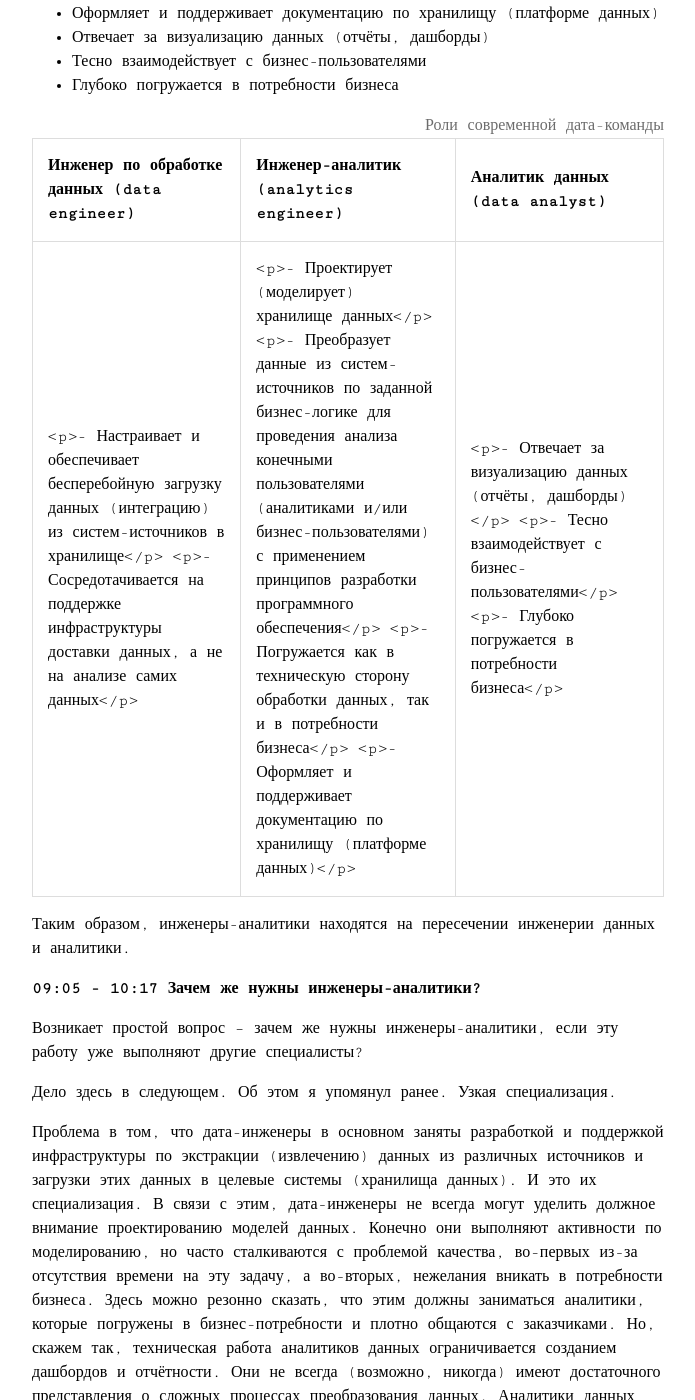
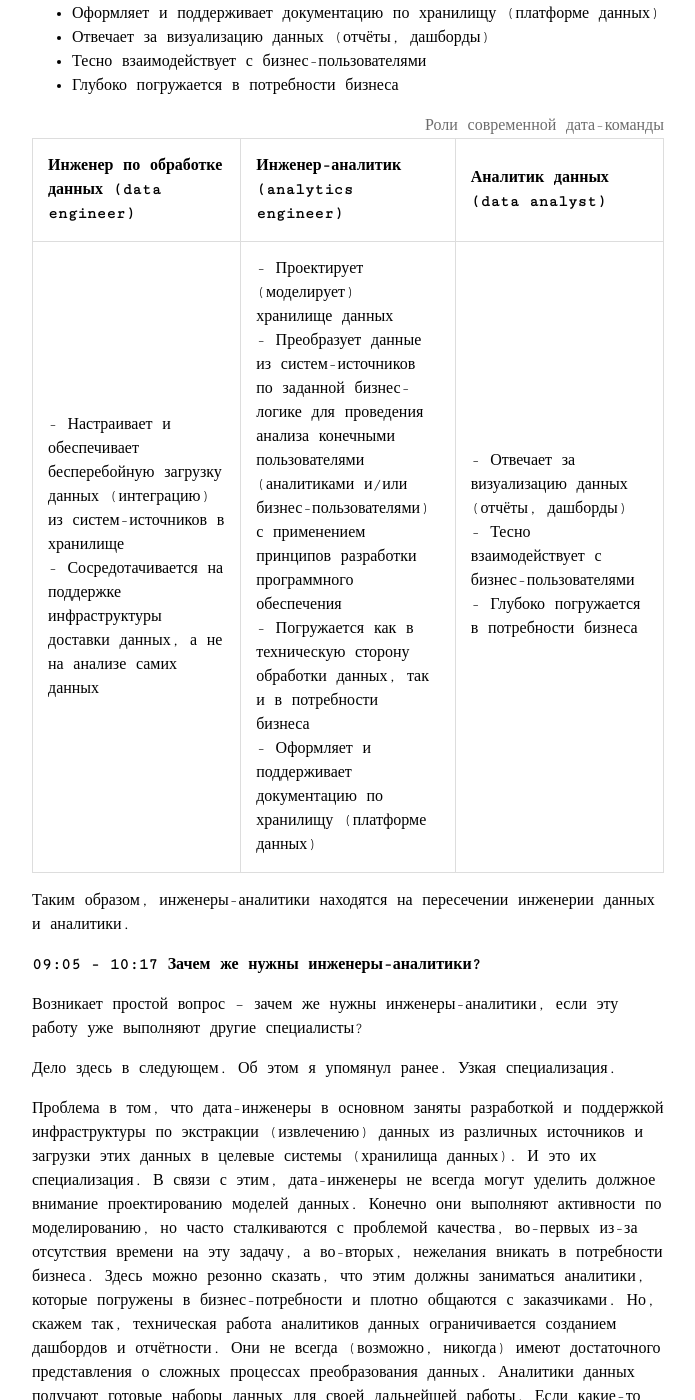
Before and after one commit to techwritex/techcommpod, a Jekyll site: the page built from _posts/2024-09-19-vypusk-21-inzhenery-analitiki-i-dbt.md, in a window 1280 px wide and 1400 px high, scrolled down 3549 px. Shown: the whole window, without its empty margins (292-987 px from the left). Built offline with Jekyll 4.4.1, drawn with Linux system fonts in a browser that asks for light colours.

Commit message:
techcommpod-1.8.4-episode-21-table-fixes

```diff
--- a/_posts/2024-09-19-vypusk-21-inzhenery-analitiki-i-dbt.md
+++ b/_posts/2024-09-19-vypusk-21-inzhenery-analitiki-i-dbt.md
@@ -111,19 +111,19 @@ episode: "Выпуск #21. Инженеры-аналитики и dbt"
     <tbody>
         <tr>
             <td markdown="span" style="border: 1px solid #ddd; text-align: left; padding: 15px;">
-                <p>- Настраивает и обеспечивает бесперебойную загрузку данных (интеграцию) из систем-источников в хранилище</p>
-                <p>- Сосредотачивается на поддержке инфраструктуры доставки данных, а не на анализе самих данных</p>
+                - Настраивает и обеспечивает бесперебойную загрузку данных (интеграцию) из систем-источников в хранилище<br>
+                - Сосредотачивается на поддержке инфраструктуры доставки данных, а не на анализе самих данных<br>
             </td>
             <td markdown="span" style="border: 1px solid #ddd; text-align: left; padding: 15px;">
-                <p>- Проектирует (моделирует) хранилище данных</p>
-                <p>- Преобразует данные из систем-источников по заданной бизнес-логике для проведения анализа конечными пользователями (аналитиками и/или бизнес-пользователями) с применением принципов разработки программного обеспечения</p>
-                <p>- Погружается как в техническую сторону обработки данных, так и в потребности бизнеса</p>
-                <p>- Оформляет и поддерживает документацию по хранилищу (платформе данных)</p>
+                - Проектирует (моделирует) хранилище данных<br>
+                - Преобразует данные из систем-источников по заданной бизнес-логике для проведения анализа конечными пользователями (аналитиками и/или бизнес-пользователями) с применением принципов разработки программного обеспечения<br>
+                - Погружается как в техническую сторону обработки данных, так и в потребности бизнеса<br>
+                - Оформляет и поддерживает документацию по хранилищу (платформе данных)<br>
             </td>
             <td markdown="span" style="border: 1px solid #ddd; text-align: left; padding: 15px;">
-                <p>- Отвечает за визуализацию данных (отчёты, дашборды)</p>
-                <p>- Тесно взаимодействует с бизнес-пользователями</p>
-                <p>- Глубоко погружается в потребности бизнеса</p>
+                - Отвечает за визуализацию данных (отчёты, дашборды)<br>
+                - Тесно взаимодействует с бизнес-пользователями<br>
+                - Глубоко погружается в потребности бизнеса<br>
             </td>
         </tr>
     </tbody>
```
